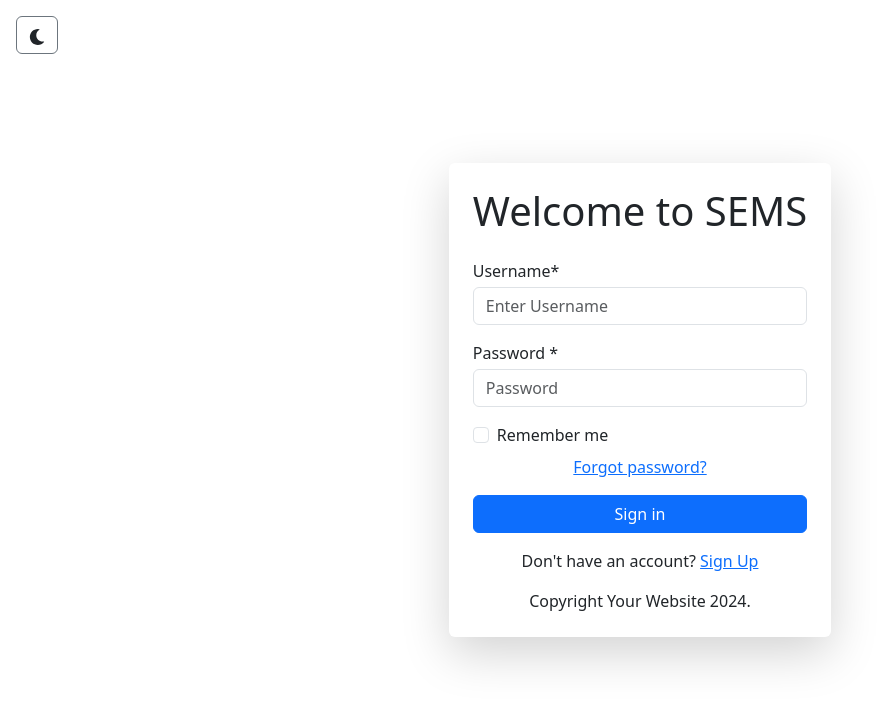
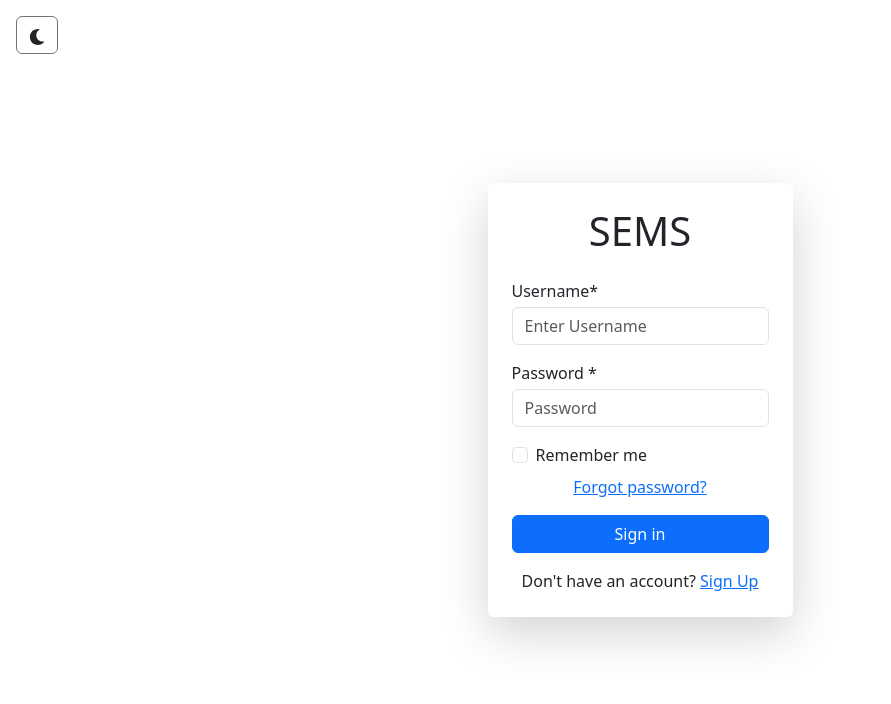
Before and after one commit to Diyosh/Thesis-UI, a React (Create React App) app: page /login in a window 1280 px wide. Shown: the top 704 px of the page, without its empty margins (0-891 px from the left). Built offline with nearby package versions, Linux system fonts and the light colour scheme.

Commit message:
Add SignUp component and update login page

```diff
--- a/src/App.js
+++ b/src/App.js
@@ -15,6 +15,7 @@ import Event from './Components/Event';
 import Team from './Components/Team';
 import Matchup from './Components/Matchup';
 import Games from './Components/Games';
+import SignUp from './Components/signup';
 
 const App = () => {
   return (
@@ -28,6 +29,7 @@ const App = () => {
               <Route path="/team" element={<Team />} />
               <Route path="/matchup" element={<Matchup />} />
               <Route path="/games" element={<Games />} />
+              <Route path="/signup" component={<SignUp/>} />
               {/* <Route path="/ranking" element={<Ranking />} /> */}
             </Routes>
     </Router>
--- a/src/Components/Login.js
+++ b/src/Components/Login.js
@@ -4,6 +4,7 @@ import { useNavigate } from 'react-router-dom';
 import { Form, Button, Container, Row, Col } from 'react-bootstrap';
 import { FaSun, FaMoon } from 'react-icons/fa';
 import './loginstyle.css';
+import { Link } from 'react-router-dom';
 
 const Login = () => {
   const navigate = useNavigate();
@@ -55,7 +56,7 @@ const Login = () => {
   <Row className="login-container">
     <Col md={6} xs={12} className="d-flex justify-content-center align-items-center">
       <div className={`login-box p-4 rounded shadow-lg ${theme === 'dark' ? 'bg-dark text-light' : ''}`}>
-        <h1 className={`text-center mb-4 ${theme === 'dark' ? 'text-light' : ''}`}>Welcome to SEMS</h1>
+        <h1 className={`text-center mb-4 ${theme === 'dark' ? 'text-light' : ''}`}>SEMS</h1>
         <Form>
           <Form.Group controlId="formBasicEmail">
             <Form.Label className="mb-1">Username*</Form.Label>
@@ -71,18 +72,15 @@ const Login = () => {
             <Form.Check type="checkbox" label="Remember me" className="mb-2" />
             <a href="#" className="text-center d-block">Forgot password?</a>
           </Form.Group>
-
           <Button variant="primary" className="w-100 mb-3" onClick={handleLogin}>
             Sign in
           </Button>
         </Form>
         <div className="text-center">
-          Don't have an account? <a href="#">Sign Up</a>
-        </div>
-        <div className="text-center mt-3">
-          Copyright Your Website 2024.
+        Don't have an account? <Link to="/SignUp">Sign Up</Link>
         </div>
       </div>
+
     </Col>
   </Row>
   {/* Toggle button for light/dark mode */}
--- /dev/null
+++ b/src/Components/signup.js
@@ -0,0 +1,42 @@
+// import React, { useState } from 'react';
+// import axios from 'axios';
+// import { Link } from 'react-router-dom';
+
+// const signup = () => {
+//   const [email, setEmail] = useState('');
+//   const [password, setPassword] = useState('');
+//   const [message, setMessage] = useState('');
+
+//   const handleSignUp = async (e) => {
+//     e.preventDefault();
+
+//     try {
+//       const response = await axios.post('https://your-backend-url.com/api/signup', {
+//         email,
+//         password,
+//       });
+
+//       if (response.data.success) {
+//         setMessage('A verification email has been sent to your email address. Please verify your email to sign in.');
+//       } else {
+//         setMessage('An error occurred during sign up. Please try again.');
+//       }
+//     } catch (error) {
+//       console.error('Sign up failed', error);
+//       setMessage('An error occurred during sign up. Please try again.');
+//     }
+//   };
+
+//   return (
+//     <div>
+//       <form onSubmit={handleSignUp}>
+//         <input type="email" value={email} onChange={(e) => setEmail(e.target.value)} placeholder="Email" required />
+//         <input type="password" value={password} onChange={(e) => setPassword(e.target.value)} placeholder="Password" required />
+//         <button type="submit">Sign Up</button>
+//       </form>
+//       {message && <p>{message}</p>}
+//     </div>
+//   );
+// };
+
+// export default SignUp;
```
Also changed, not shown: src/Assets/Image/ncflogo.jpg (added).
